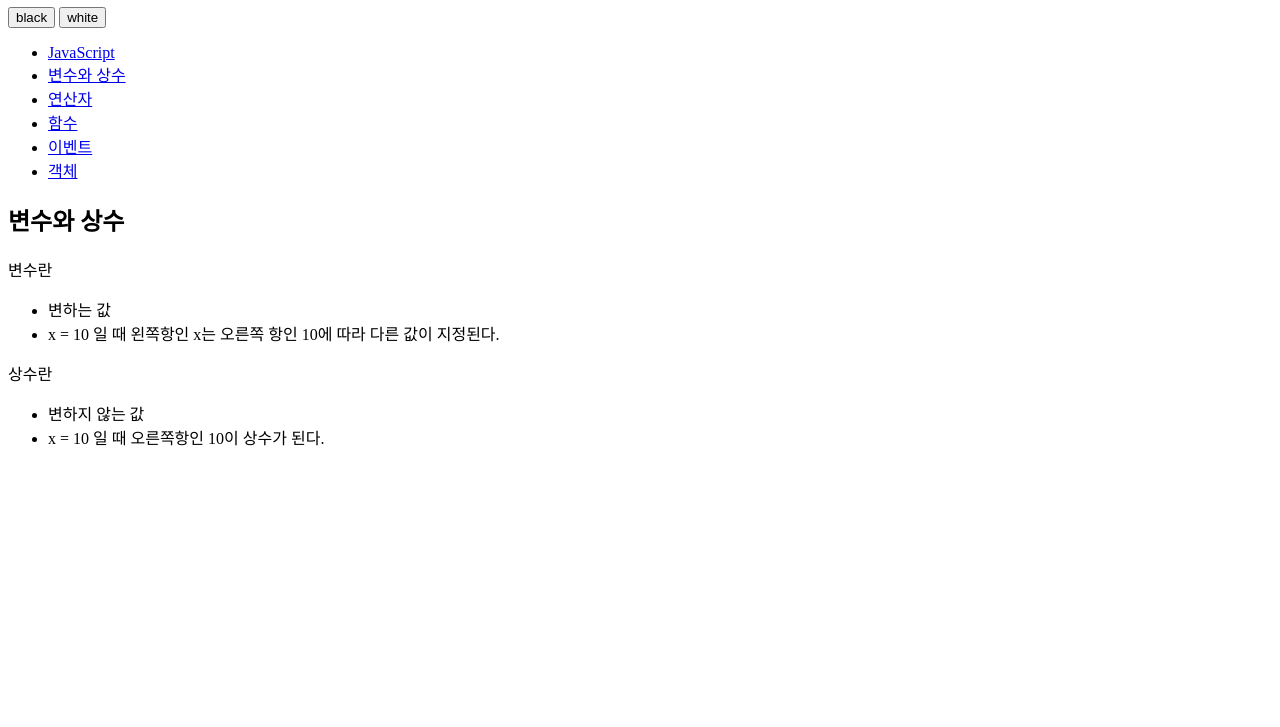
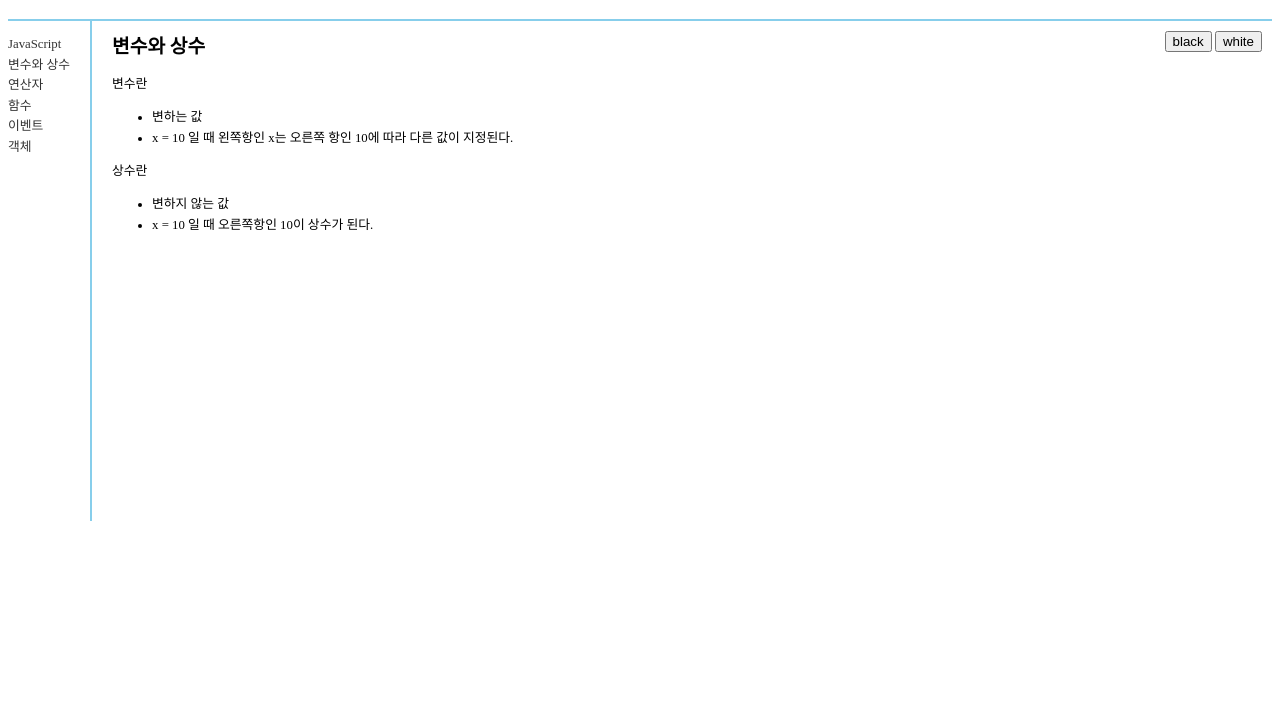
Before and after one commit to galaxyrover/opentutorials-galaxyrover, a plain HTML site: page index.html in a window 1280 px wide. Shown: the part 73-800 px from the top of the page. Drawn offline with Linux system fonts and the light colour scheme.

Commit message:
index.html ver 3.0

```diff
--- a/index.html
+++ b/index.html
@@ -2,8 +2,29 @@
 <html>
 <head>
 <meta charset="utf-8" />
+<style type="text/css">
+body {font-size: 0.8em;
+	font-family: dotum;
+	line-height: 1.6em;}
+header {border-bottom: 2px solid skyblue;
+	padding: 20px 0;}
+#toolbar {padding: 10px;
+float: right;}
+nav {float: left;
+margin-right: 20px;
+min-height: 500px;
+border-right: 2px solid skyblue;}
+nav ul {list-style: none;
+padding-left: 0;
+padding-right: 20px;}
+article {float: left;}
+a {text-decoration: none;}
+a:link, a:visited {color: #333;}
+a:hover {color: #f60;}
+h1 {font-size: 1.4em;}
+</style>
 </head>
-<body id="body">
+<body>
 <div>
 <header>
 <h1>JavaScript</h1>
@@ -14,18 +35,32 @@
 </div>
 <nav>
 <ul>
-<li><a href="http://opentutorials.org/course/49/17">JavaScript</a></li>
-<li><a href="http://opentutorials.org/course/49/16">변수와 상수</a></li>
-<li><a href="http://opentutorials.org/course/49/18">연산자</a></li>
-<li><a href="http://opentutorials.org/course/49/19">함수</a></li>
-<li><a href="http://opentutorials.org/course/49/20">이벤트</a></li>
-<li><a href="http://opentutorials.org/course/49/21">객체</a></li>
+<li>
+<a href="http://opentutorials.org/course/49/16">JavaScript</a>
+</li>
+<li>
+<a href="http://opentutorials.org/course/49/17">변수와 상수</a>
+</li>
+<li>
+<a href="http://opentutorials.org/course/49/18">연산자</a>
+</li>
+<li>
+<a href="http://opentutorials.org/course/49/19">함수</a>
+</li>
+<li>
+<a href="http://opentutorials.org/course/49/20">이벤트</a>
+</li>
+<li>
+<a href="http://opentutorials.org/course/49/21">객체</a>
+</li>
 </ul>
 </nav>
 <article>
 <h2>변수와 상수</h2>
 <div>
-<p>변수란</p>
+<p>
+변수란
+</p>
 <ul>
 <li>
 변하는 값
```
